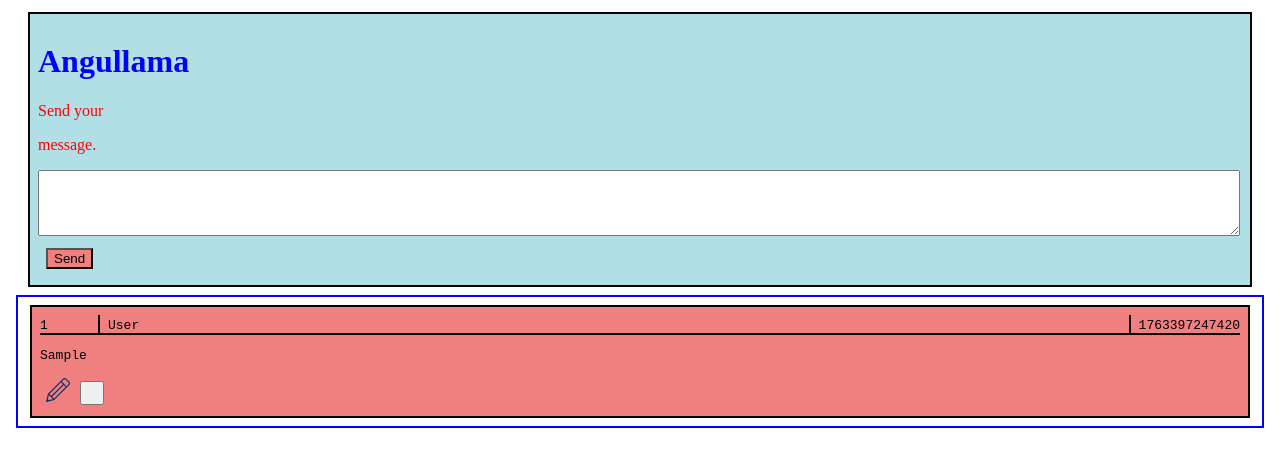
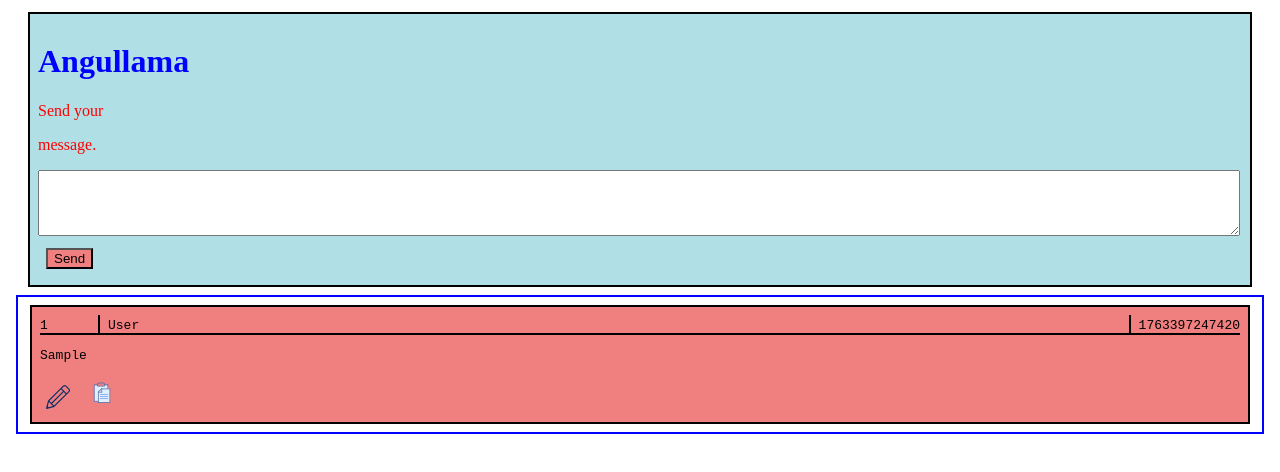
Before and after one commit to SamFernFer/Angullama, an Angular app: page / in a window 1280 px wide. Both pictures are taken after typing "Sample" into the empty fields and a click on the button "Send". Shown: the top 472 px of the page. Built offline with nearby package versions, Linux system fonts and the light colour scheme.

Commit message:
Added the copy button. It's poorly aligned and sized for now.

```diff
--- a/src/app/app.html
+++ b/src/app/app.html
@@ -36,8 +36,10 @@
             </div>
               <button class="message-button">
                 <img src="pencil.svg">
-                </button>
-              <button style="width: 24px; height: 24px; margin-right: 8px"></button>
+              </button>
+              <button class="message-button">
+                <img src="copy.svg">
+              </button>
           </div>
         </div>
       }
```
Also changed, not shown: public/copy.svg (added).
